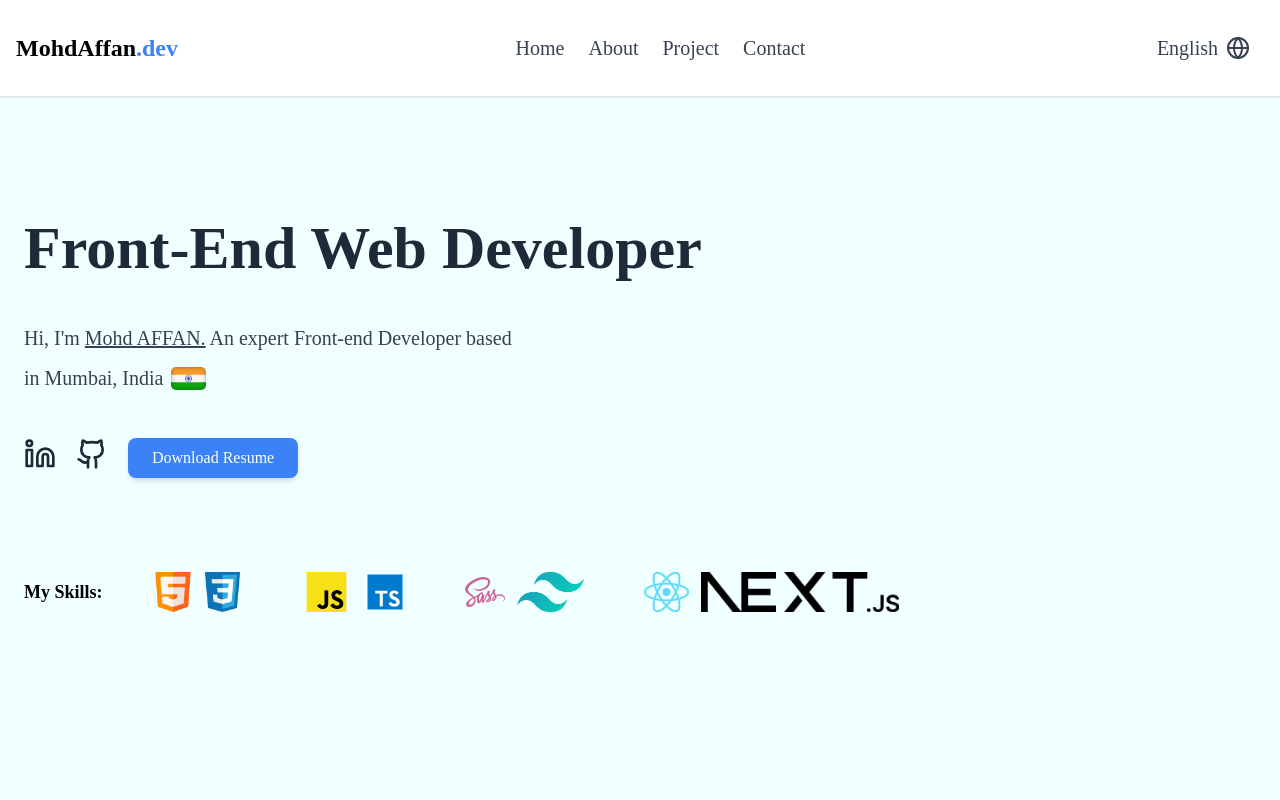
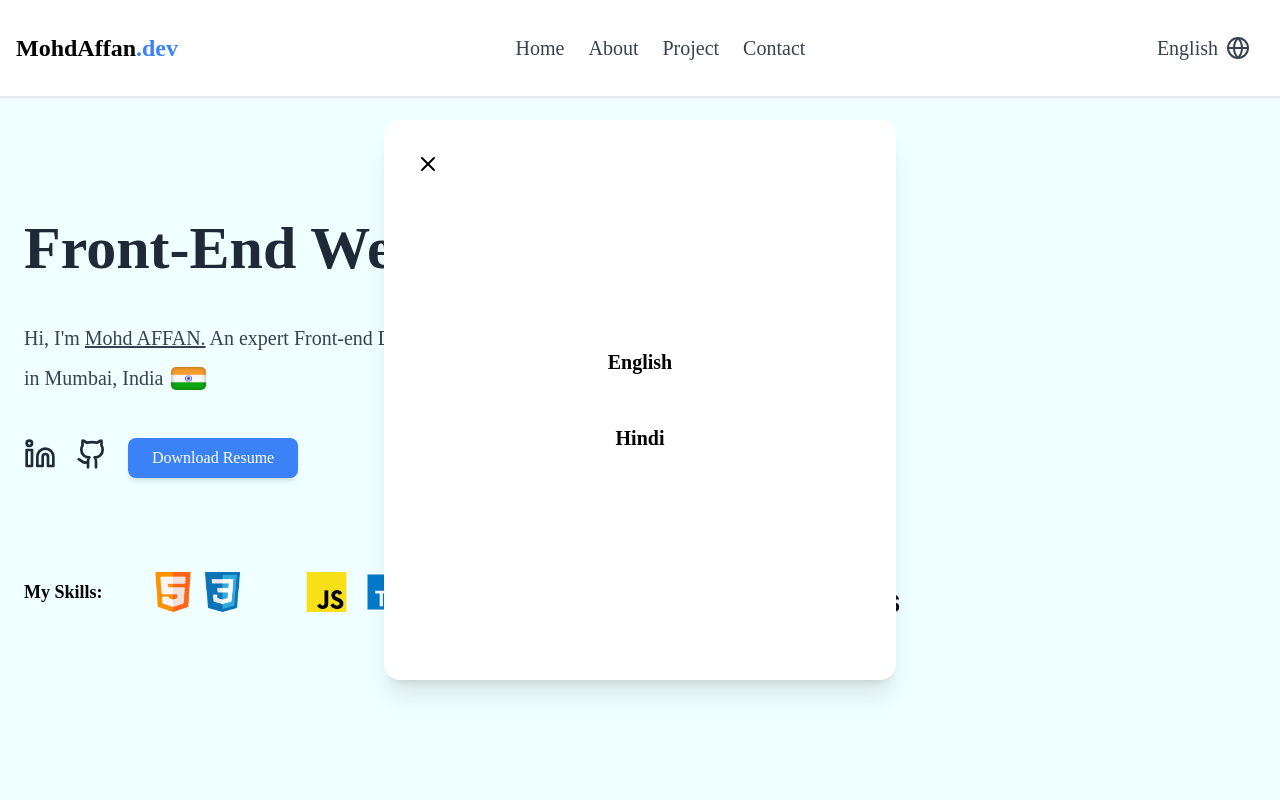
Before and after one commit to Mohd-Affan-Code/MohdAffanPortfolio, a React (Vite) app: page / in a window 1280 px wide. Both pictures are taken after a click on the element "English". Shown: the top 800 px of the page. Built offline with nearby package versions, Linux system fonts and the light colour scheme; a web font is replaced by a local one.

Commit message:
laguage navigti

```diff
--- a/package.json
+++ b/package.json
@@ -10,6 +10,8 @@
     "preview": "vite preview"
   },
   "dependencies": {
+    "i18next": "^24.2.1",
+    "i18next-browser-languagedetector": "^8.0.2",
     "lucide": "^0.473.0",
     "lucide-react": "^0.473.0",
     "react": "^18.3.1",
--- a/src/components/Header.jsx
+++ b/src/components/Header.jsx
@@ -2,12 +2,18 @@ import React, { useState, useEffect } from "react";
 import { Globe, X, AlignRight } from "lucide-react";
 import ResponsiveN from "./ResponsiveN";
 import { Link } from "react-scroll";
+import Langu from "./Langu";
 
 const Header = () => {
   const [toggle, setToggle] = useState(false);
+  const [langu, setLangu] = useState(false);
 
   const handleToggle = () => {
     setToggle((prev) => !prev);
+  };
+
+  const handleLangu = () => {
+    setLangu(true);
   };
 
   useEffect(() => {
@@ -28,6 +34,7 @@ const Header = () => {
   }, []);
   return (
     <div className="border-b-2">
+      {langu && <Langu setLangu={setLangu} />}
       <nav className="flex justify-between items-center h-24 mx-auto max-w-7xl px-4">
         {/* logo */}
         <h1 className="text-2xl font-bold ">
@@ -79,7 +86,10 @@ const Header = () => {
         </ul>
 
         {/* Language Selector */}
-        <div className="flex max-md:hidden items-center space-x-2 text-gray-700 text-xl border-2 border-transparent hover:border-blue-500 py-2 px-3 rounded-md cursor-pointer transition-all duration-300 hover:text-blue-500">
+        <div
+          onClick={handleLangu}
+          className="flex max-md:hidden items-center space-x-2 text-gray-700 text-xl border-2 border-transparent hover:border-blue-500 py-2 px-3 rounded-md cursor-pointer transition-all duration-300 hover:text-blue-500"
+        >
           <h1 className="font-medium ">English</h1>
           <Globe className="w-6 h-6  " />
         </div>
--- /dev/null
+++ b/src/components/Langu.jsx
@@ -0,0 +1,28 @@
+import React from "react";
+import { X } from "lucide-react";
+
+const Langu = ({ setLangu }) => {
+  const closeLanguageSelector = () => {
+    setLangu(false); // Language selector ko band karne ke liye setLangu(false)
+  };
+  return (
+    <div className="h-[70vh] w-[40vw] fixed top-1/2 left-1/2 transform -translate-x-1/2 -translate-y-1/2 rounded-2xl z-10 flex justify-center items-center flex-col bg-white p-8 shadow-xl max-md:h-screen max-md:w-full">
+      <span
+        onClick={closeLanguageSelector}
+        className="mb-auto mr-auto cursor-pointer hover:text-blue-500"
+      >
+        <X />
+      </span>
+      <ul className="flex items-center flex-col gap-12 absolute top-1/2 left-1/2 transform -translate-x-1/2 -translate-y-1/2 ">
+        <li className="text-xl font-bold hover:text-blue-500 cursor-pointer">
+          English
+        </li>
+        <li className="text-xl font-bold hover:text-blue-500 cursor-pointer">
+          Hindi
+        </li>
+      </ul>
+    </div>
+  );
+};
+
+export default Langu;
```
Also changed, not shown: 1 other file (tests, documents, lock files or other folders).
